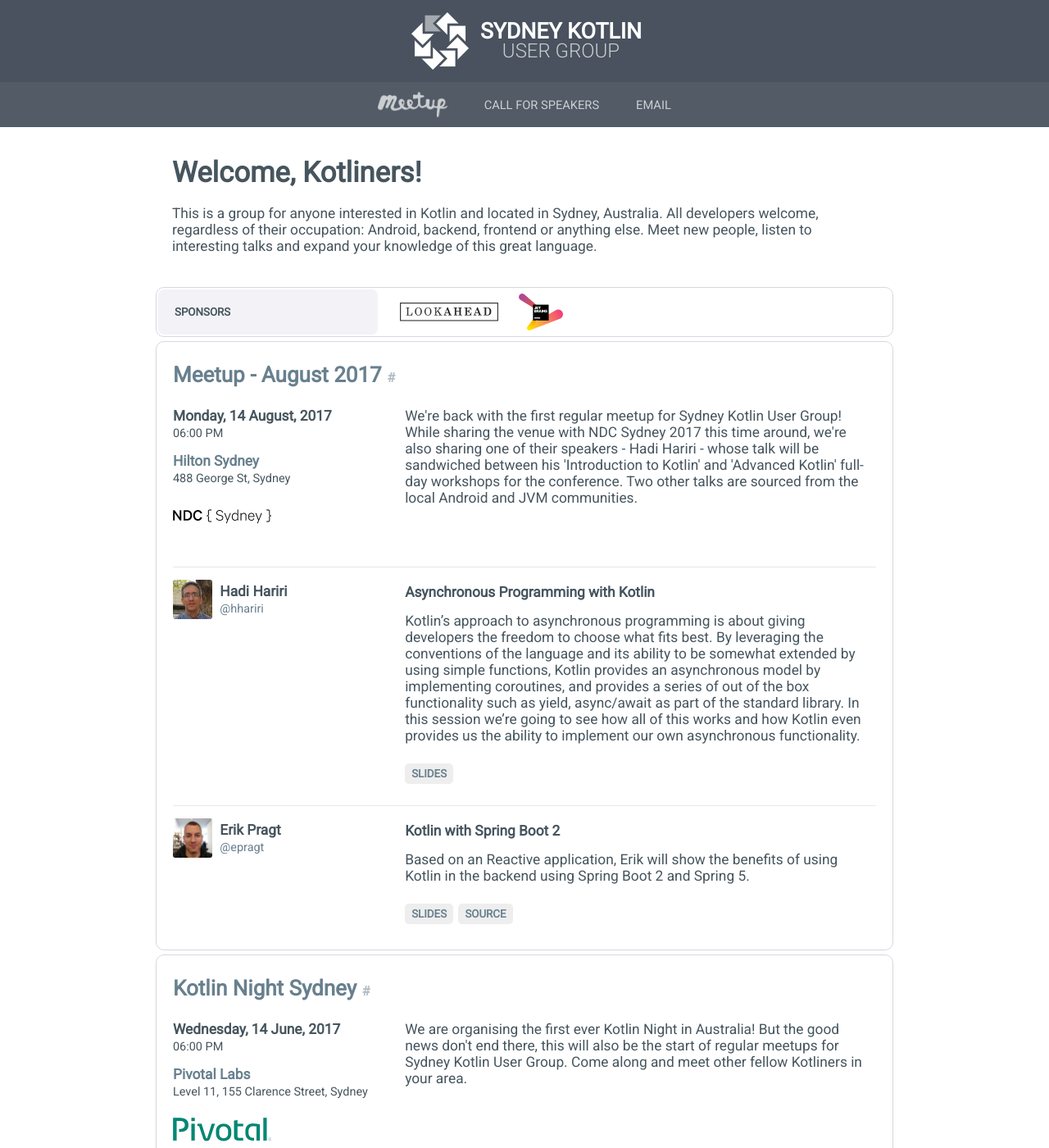
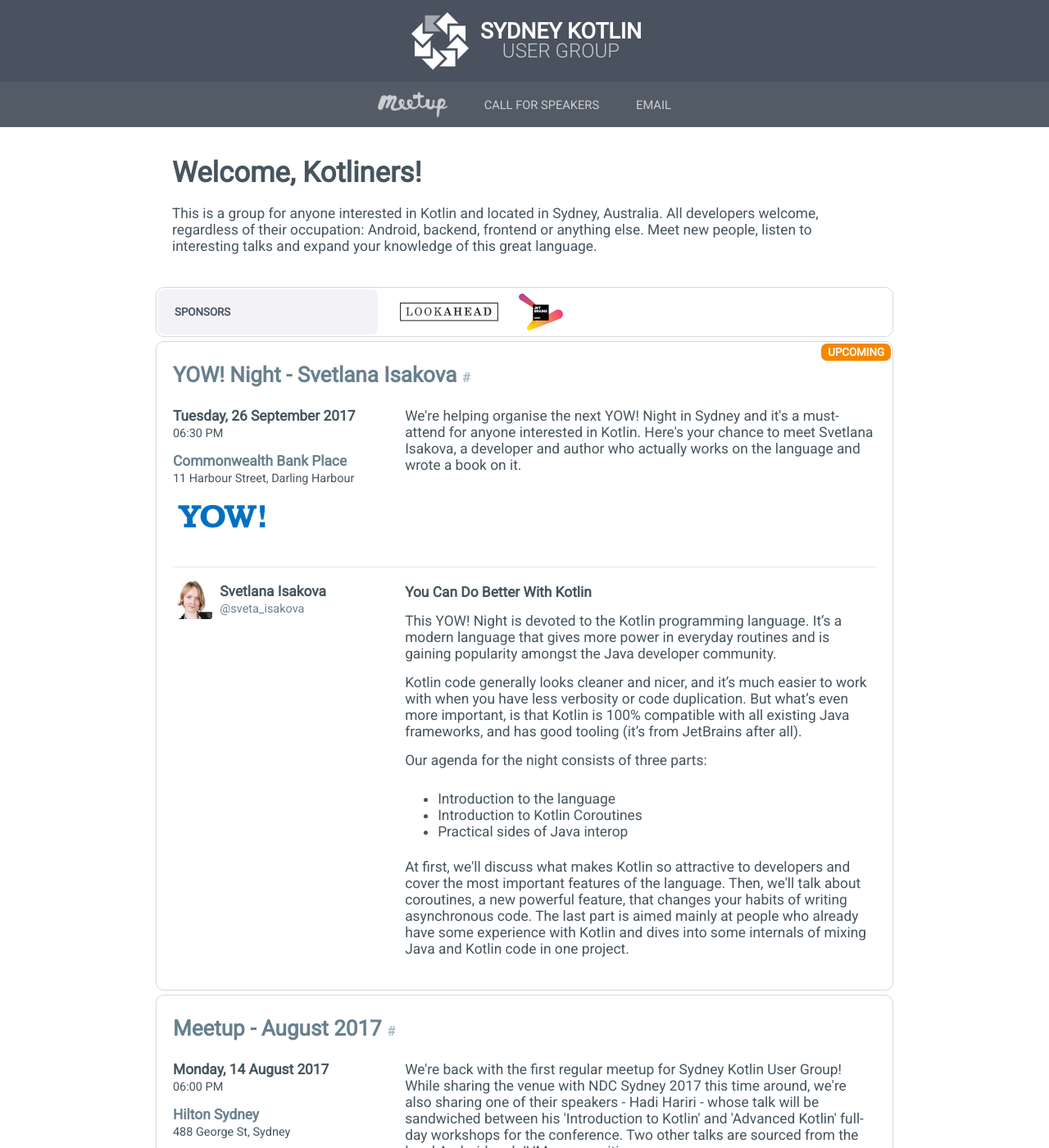
Before and after one commit to garethsime/sydkotlin.github.io, a Jekyll site: the page built from index.html, in a window 1280 px wide and 1400 px high. Shown: the whole window at 82% size. Built offline with Jekyll 4.4.1, drawn with Linux system fonts in a browser that asks for light colours; nearby versions of some CDN libraries; some of the changed text lies outside the part shown.

Commit message:
Update YOW Night

```diff
--- a/_data/events.yml
+++ b/_data/events.yml
@@ -101,7 +101,7 @@
     - speaker:
         name: Jeroen Tietema
         twitter: jtietema
-        image: profiles/jtietema.png
+        image: profiles/jtietema.jpg
 
       title: "A 100% Kotlin on Android"
       description: >
@@ -177,7 +177,7 @@
     - speaker:
         name: Erik Pragt
         twitter: epragt
-        image: profiles/epragt.jpeg
+        image: profiles/epragt.jpg
 
       title: "Kotlin with Spring Boot 2"
       description: >
@@ -190,3 +190,50 @@
 
           - title: Source
             url: https://github.com/bodiam/kotlin-meetup
+
+- title: "YOW! Night - Svetlana Isakova"
+  anchor: yow-night-2017-svetlana-isakova
+  url: https://www.eventbrite.com.au/e/yow-night-2017-sydney-svetlana-isakova-sept-26-tickets-36476095985
+  date: 2017-09-26T18:30:00+10
+  description: >
+    We're helping organise the next YOW! Night in Sydney and it's a must-attend for anyone interested in
+    Kotlin. Here's your chance to meet Svetlana Isakova, a developer and author who actually works on
+    the language and wrote a book on it.
+
+  location:
+    name: Commonwealth Bank Place
+    address: 11 Harbour Street, Darling Harbour
+    url: https://www.google.com.au/maps/place/South+Building,+Commonwealth+Bank+Darling+Quarter/@-33.8751462,151.203463,19.06z/data=!4m8!1m2!2m1!1sCommonwealth+Bank+Place+!3m4!1s0x0:0xc1acadf25f37cb40!8m2!3d-33.87491!4d151.2030671
+
+  sponsor:
+    name: YOW! Conferences & Workshops
+    url: http://yowconference.com.au/
+    image: sponsors/yow.png
+
+  talks:
+    - speaker:
+        name: Svetlana Isakova
+        twitter: sveta_isakova
+        image: profiles/sveta_isakova.jpg
+
+      title: "You Can Do Better With Kotlin"
+      description: >
+        This YOW! Night is devoted to the Kotlin programming language. It’s a modern language that gives more
+        power in everyday routines and is gaining popularity amongst the Java developer community.
+        <p/>
+        Kotlin code generally looks cleaner and nicer, and it’s much easier to work with when you have less
+        verbosity or code duplication. But what’s even more important, is that Kotlin is 100% compatible
+        with all existing Java frameworks, and has good tooling (it’s from JetBrains after all).
+        <p/>
+        Our agenda for the night consists of three parts:
+        <ul>
+        <li>Introduction to the language</li>
+        <li>Introduction to Kotlin Coroutines</li>
+        <li>Practical sides of Java interop</li>
+        </ul>
+        <p/>
+        At first, we'll discuss what makes Kotlin so attractive to developers and cover the most important
+        features of the language. Then, we'll talk about coroutines, a new powerful feature, that changes
+        your habits of writing asynchronous code. The last part is aimed mainly at people who already have
+        some experience with Kotlin and dives into some internals of mixing Java and Kotlin code in one
+        project.
--- a/index.html
+++ b/index.html
@@ -34,7 +34,7 @@
         <div class="sidebar-container">
             <div class="left">
                 <p>
-                    <b>{{ event.date | date: "%A, %d %B, %Y" }}</b>
+                    <b>{{ event.date | date: "%A, %d %B %Y" }}</b>
                     <br/>
                     <small>{{ event.date | date: "%I:%M %p" }}</small>
                 </p>
```
Also changed, not shown: assets/profiles/epragt.jpeg (deleted), assets/profiles/epragt.jpg (added), assets/profiles/jtietema.jpg (added), assets/profiles/jtietema.png (deleted), assets/profiles/sveta_isakova.jpg (added), assets/profiles/tali3san.jpg, assets/sponsors/yow.png (added).
